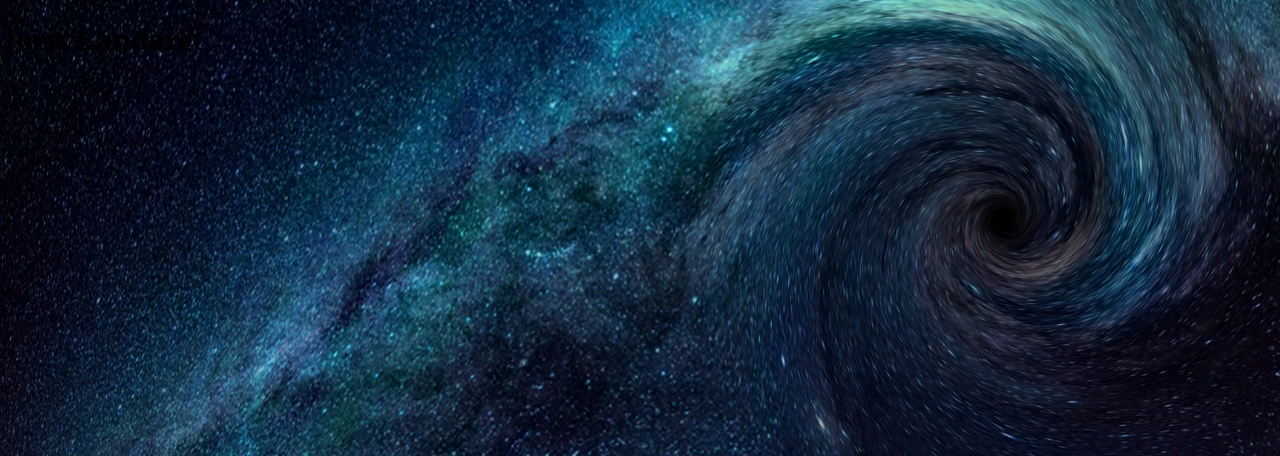
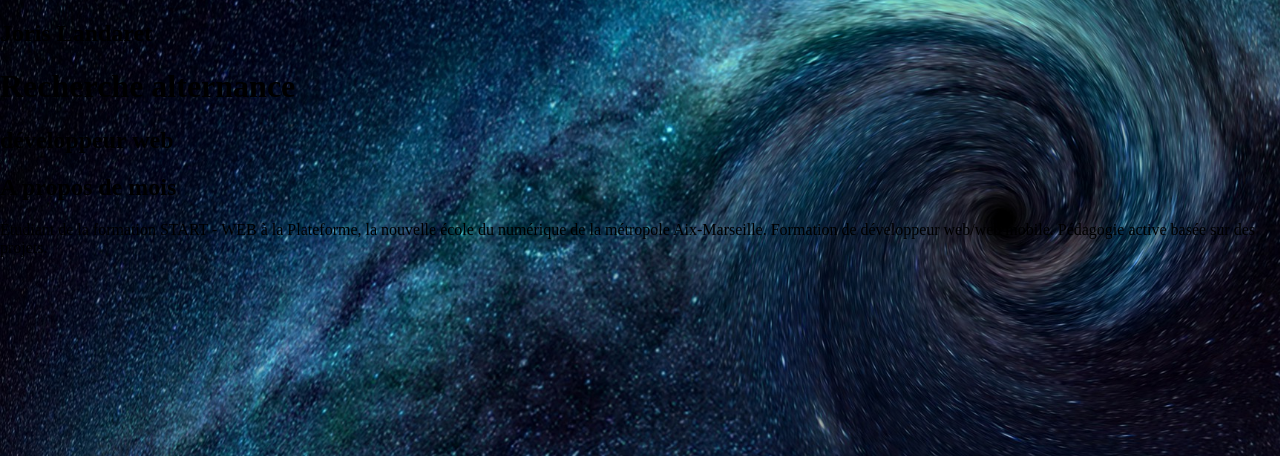
Before and after one commit to joris-landaret/site-perso, a PHP site: page / in a window 1280 px wide. Shown: the part 18-474 px from the top of the page. Run offline with PHP 8.4, Linux system fonts and the light colour scheme.

Commit message:
index.php : ajout paragraphe à propos de moi

```diff
--- a/index.php
+++ b/index.php
@@ -17,8 +17,19 @@
     </header>
 
     <main>
-        <h1>Joris Landaret</h1>
-        <div></div>
+        <h2>Joris Landaret</h2>
+        <h1>Recherche alternance</h1>
+        <h2>développeur web</h2>
+        <div>
+            <h2>A propos de mois</h2>
+            <p>
+                Étudiant de la formation START - WEB
+                à la Plateforme, la nouvelle école du
+                numérique de la métropole Aix-Marseille.
+                Formation de développeur web/web mobile.
+                Pédagogie active basée sur des projets.
+            </p>
+        </div>
         <div></div>
         <div></div>
     </main>
```
